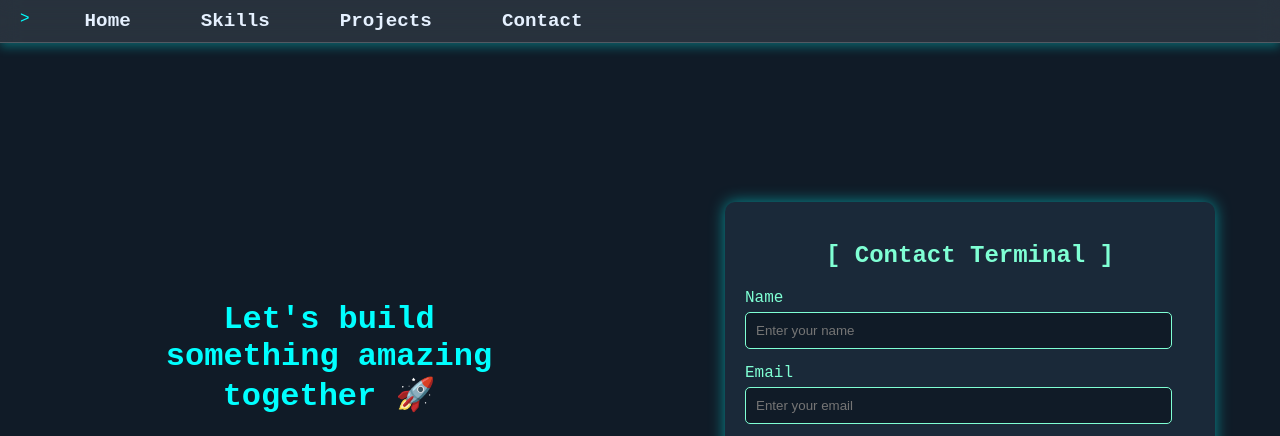
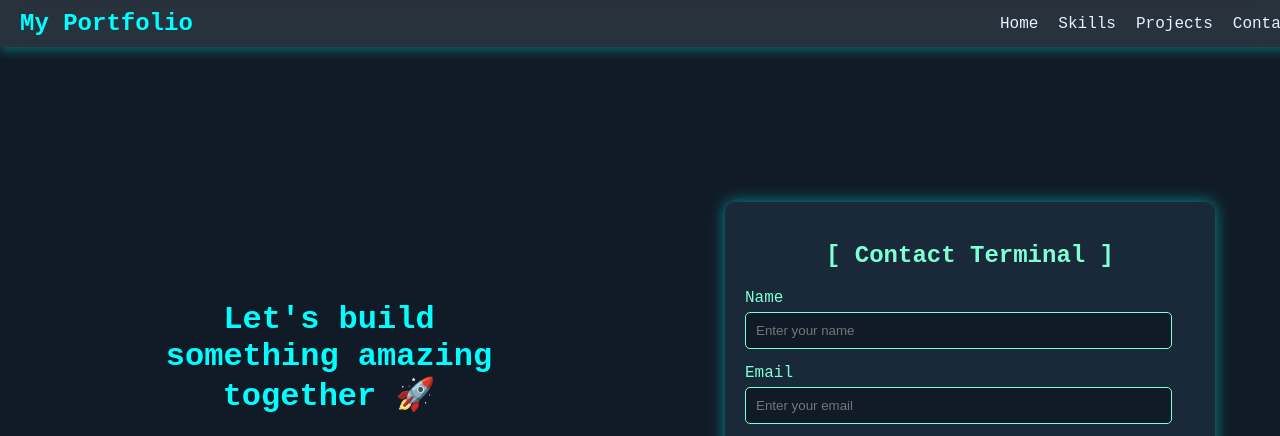
Before and after one commit to Mrunali394/Port, a plain HTML site: page contact.html in a window 1280 px wide. Shown: the top 436 px of the page. Drawn offline with Linux system fonts and the light colour scheme.

Commit message:
Initial commit

```diff
--- a/CSS/about.css
+++ b/CSS/about.css
@@ -17,26 +17,30 @@ body {
   top: 0;
   left: 0;
   width: 100%;
-  background: rgba(255, 255, 255, 0.1); /* Glass effect */
-  backdrop-filter: blur(10px); /* Blur effect for glassmorphism */
-  box-shadow: 0 4px 10px rgba(0, 255, 255, 0.3); /* Neon glow effect */
-  border-bottom: 1px solid rgba(255, 255, 255, 0.2); /* Subtle border */
-  z-index: 1000;
-  padding: 10px 0;
+  background: rgba(255, 255, 255, 0.1);
+  backdrop-filter: blur(10px);
   display: flex;
   justify-content: space-between;
   align-items: center;
+  padding: 10px 20px;
+  z-index: 1000;
+  box-shadow: 0 4px 10px rgba(0, 255, 255, 0.3);
+}
+
+.logo {
+  font-size: 1.5rem;
+  color: #00ffff;
+  font-weight: bold;
 }
 
 .nav-links {
+
+  list-style: none;
   display: flex;
-  list-style: none;
+  gap: 20px;
+  margin: 0;
   padding: 0;
-  margin: 0;
-}
 
-.nav-links li {
-  margin: 0 20px;
 }
 
 
@@ -44,48 +48,48 @@ body {
 .nav-links li a {
   text-decoration: none;
   color: #e6f1ff;
-  font-size: 1.2em;
-  font-weight: bold;
-  padding: 10px 15px;
-  border-radius: 20px;
-  transition: background 0.3s, color 0.3s, text-shadow 0.3s;
+  font-size: 1em;
+  transition: 0.3s;
 }
 
 .nav-links li a:hover {
   background: rgba(0, 255, 255, 0.2);
   color: #00ffff;
-  text-shadow: 0 0 8px rgba(0, 255, 255, 0.8);
-  border: solid 2px aquamarine;
+  border-radius: 5px;
+  padding: 5px 10px;
 }
 
 /* Hamburger Menu */
 .hamburger {
+
+  font-size: 2rem;
+  color: #00ffff;
   display: none;
   cursor: pointer;
-  font-size: 2rem;
-  color: #00ffff;
 }
 
-/* Responsive Design */
+/* Responsive Styles */
 @media (max-width: 768px) {
+  .hamburger {
+    display: block;
+  }
+
   .nav-links {
-    display: none; /* Initially hide the menu */
-    flex-direction: column;
-    background: rgba(255, 255, 255, 0.1);
+    display: none;
     position: absolute;
     top: 60px;
     right: 0;
+    flex-direction: column;
+    background: rgba(255, 255, 255, 0.1);
+    border-radius: 0 0 10px 10px;
     width: 100%;
+    padding: 10px 0;
     box-shadow: 0 4px 10px rgba(0, 255, 255, 0.3);
-    border-radius: 0 0 10px 10px;
+
   }
 
   .nav-links.show {
-    display: flex; /* Show the menu when toggled */
-  }
-
-  .hamburger {
-    display: block; /* Show hamburger menu on smaller screens */
+    display: flex;
   }
 }
 
--- a/CSS/blog.css
+++ b/CSS/blog.css
@@ -16,48 +16,82 @@ body {
     top: 0;
     left: 0;
     width: 100%;
-    background: rgba(255, 255, 255, 0.1); /* Glass effect */
-    backdrop-filter: blur(10px); /* Blur effect for glassmorphism */
-    box-shadow: 0 4px 10px rgba(0, 255, 255, 0.3); /* Neon glow effect */
-    border-bottom: 1px solid rgba(255, 255, 255, 0.2); /* Subtle border */
+    background: rgba(255, 255, 255, 0.1);
+    backdrop-filter: blur(10px);
+    display: flex;
+    justify-content: space-between;
+    align-items: center;
+    padding: 10px 20px;
     z-index: 1000;
-    padding: 10px 0;
+    box-shadow: 0 4px 10px rgba(0, 255, 255, 0.3);
+  }
+
+  .logo {
+    font-size: 1.5rem;
+    color: #00ffff;
+    font-weight: bold;
   }
 
   .nav-links {
+
+    list-style: none;
     display: flex;
-    justify-content: center;
-    list-style: none;
+    gap: 20px;
+    margin: 0;
     padding: 0;
-    margin: 0;
+
   }
 
-  .nav-links li {
-    margin: 0 20px;
-  }
 
-  .def {
-    font-size: 1.2em;
-    font-weight: bold;
-    color: #00ffff;
-  }
 
   .nav-links li a {
     text-decoration: none;
     color: #e6f1ff;
-    font-size: 1.2em;
-    font-weight: bold;
-    padding: 10px 15px;
-    border-radius: 20px;
-    transition: background 0.3s, color 0.3s, text-shadow 0.3s;
+    font-size: 1em;
+    transition: 0.3s;
   }
 
   .nav-links li a:hover {
-    background: rgba(0, 255, 255, 0.2); /* Light glass highlight on hover */
-    color: #00ffff; /* Bright neon effect */
-    text-shadow: 0 0 8px rgba(0, 255, 255, 0.8); /* Glowing text */
-    border: solid 2px aquamarine;
+    background: rgba(0, 255, 255, 0.2);
+    color: #00ffff;
+    border-radius: 5px;
+    padding: 5px 10px;
   }
+
+  /* Hamburger Menu */
+  .hamburger {
+
+    font-size: 2rem;
+    color: #00ffff;
+    display: none;
+    cursor: pointer;
+  }
+
+  /* Responsive Styles */
+  @media (max-width: 768px) {
+    .hamburger {
+      display: block;
+    }
+
+    .nav-links {
+      display: none;
+      position: absolute;
+      top: 60px;
+      right: 0;
+      flex-direction: column;
+      background: rgba(255, 255, 255, 0.1);
+      border-radius: 0 0 10px 10px;
+      width: 100%;
+      padding: 10px 0;
+      box-shadow: 0 4px 10px rgba(0, 255, 255, 0.3);
+
+    }
+
+    .nav-links.show {
+      display: flex;
+    }
+  }
+
 
   /* Blog Page Container */
   .blog-page {
--- a/CSS/contact.css
+++ b/CSS/contact.css
@@ -14,29 +14,30 @@ body, html {
   top: 0;
   left: 0;
   width: 100%;
-  background: rgba(255, 255, 255, 0.1); /* Glass effect */
-  backdrop-filter: blur(10px); /* Blur effect for glassmorphism */
-  box-shadow: 0 4px 10px rgba(0, 255, 255, 0.3); /* Neon glow effect */
-  border-bottom: 1px solid rgba(255, 255, 255, 0.2); /* Subtle border */
-  z-index: 1000;
-  padding: 10px 0;
+  background: rgba(255, 255, 255, 0.1);
+  backdrop-filter: blur(10px);
   display: flex;
   justify-content: space-between;
   align-items: center;
+  padding: 10px 20px;
+  z-index: 1000;
+  box-shadow: 0 4px 10px rgba(0, 255, 255, 0.3);
 }
 
-
+.logo {
+  font-size: 1.5rem;
+  color: #00ffff;
+  font-weight: bold;
+}
 
 .nav-links {
-  display: flex;
 
   list-style: none;
+  display: flex;
+  gap: 20px;
+  margin: 0;
   padding: 0;
-  margin: 0;
-}
 
-.nav-links li {
-  margin: 0 20px;
 }
 
 
@@ -44,48 +45,48 @@ body, html {
 .nav-links li a {
   text-decoration: none;
   color: #e6f1ff;
-  font-size: 1.2em;
-  font-weight: bold;
-  padding: 10px 15px;
-  border-radius: 20px;
-  transition: background 0.3s, color 0.3s, text-shadow 0.3s;
+  font-size: 1em;
+  transition: 0.3s;
 }
 
 .nav-links li a:hover {
   background: rgba(0, 255, 255, 0.2);
   color: #00ffff;
-  text-shadow: 0 0 8px rgba(0, 255, 255, 0.8);
-  border: solid 2px aquamarine;
+  border-radius: 5px;
+  padding: 5px 10px;
 }
 
 /* Hamburger Menu */
 .hamburger {
+
+  font-size: 2rem;
+  color: #00ffff;
   display: none;
   cursor: pointer;
-  font-size: 2rem;
-  color: #00ffff;
 }
 
-/* Responsive Design */
+/* Responsive Styles */
 @media (max-width: 768px) {
+  .hamburger {
+    display: block;
+  }
+
   .nav-links {
-    display: none; /* Initially hide the menu */
-    flex-direction: column;
-    background: rgba(255, 255, 255, 0.1);
+    display: none;
     position: absolute;
     top: 60px;
     right: 0;
+    flex-direction: column;
+    background: rgba(255, 255, 255, 0.1);
+    border-radius: 0 0 10px 10px;
     width: 100%;
+    padding: 10px 0;
     box-shadow: 0 4px 10px rgba(0, 255, 255, 0.3);
-    border-radius: 0 0 10px 10px;
+
   }
 
   .nav-links.show {
-    display: flex; /* Show the menu when toggled */
-  }
-
-  .hamburger {
-    display: block; /* Show hamburger menu on smaller screens */
+    display: flex;
   }
 }
 
--- a/CSS/project.css
+++ b/CSS/project.css
@@ -17,75 +17,82 @@ body {
     top: 0;
     left: 0;
     width: 100%;
-  background: rgba(255, 255, 255, 0.1); /* Glass effect */
-  backdrop-filter: blur(10px); /* Blur effect for glassmorphism */
-  box-shadow: 0 4px 10px rgba(0, 255, 255, 0.3); /* Neon glow effect */
-  border-bottom: 1px solid rgba(255, 255, 255, 0.2); /* Subtle border */
-  z-index: 1000;
-  padding: 10px 0;
+    background: rgba(255, 255, 255, 0.1);
+    backdrop-filter: blur(10px);
     display: flex;
     justify-content: space-between;
     align-items: center;
+    padding: 10px 20px;
+    z-index: 1000;
+    box-shadow: 0 4px 10px rgba(0, 255, 255, 0.3);
+  }
+
+  .logo {
+    font-size: 1.5rem;
+    color: #00ffff;
+    font-weight: bold;
   }
 
   .nav-links {
+
+    list-style: none;
     display: flex;
-  list-style: none;
+    gap: 20px;
+    margin: 0;
     padding: 0;
-  margin: 0;
+
   }
 
-.nav-links li {
-  margin: 0 20px;
-}
+
 
   .nav-links li a {
     text-decoration: none;
     color: #e6f1ff;
-  font-size: 1.2em;
-  font-weight: bold;
-  padding: 10px 15px;
-  border-radius: 20px;
-  transition: background 0.3s, color 0.3s, text-shadow 0.3s;
+    font-size: 1em;
+    transition: 0.3s;
   }
 
   .nav-links li a:hover {
     background: rgba(0, 255, 255, 0.2);
     color: #00ffff;
-  text-shadow: 0 0 8px rgba(0, 255, 255, 0.8);
-  border: solid 2px aquamarine;
+    border-radius: 5px;
+    padding: 5px 10px;
   }
 
   /* Hamburger Menu */
   .hamburger {
+
+    font-size: 2rem;
+    color: #00ffff;
     display: none;
     cursor: pointer;
-  font-size: 2rem;
-  color: #00ffff;
   }
 
-/* Responsive Design */
+  /* Responsive Styles */
   @media (max-width: 768px) {
+    .hamburger {
+      display: block;
+    }
+
     .nav-links {
-    display: none; /* Initially hide the menu */
-    flex-direction: column;
-    background: rgba(255, 255, 255, 0.1);
+      display: none;
       position: absolute;
       top: 60px;
       right: 0;
+      flex-direction: column;
+      background: rgba(255, 255, 255, 0.1);
+      border-radius: 0 0 10px 10px;
       width: 100%;
+      padding: 10px 0;
       box-shadow: 0 4px 10px rgba(0, 255, 255, 0.3);
-    border-radius: 0 0 10px 10px;
+
     }
 
     .nav-links.show {
-    display: flex; /* Show the menu when toggled */
+      display: flex;
+    }
   }
 
-  .hamburger {
-    display: block; /* Show hamburger menu on smaller screens */
-  }
-}
 
   /* Debugger Container */
   .debugger {
--- a/CSS/skills.css
+++ b/CSS/skills.css
@@ -11,73 +11,79 @@ body {
   top: 0;
   left: 0;
   width: 100%;
-  background: rgba(255, 255, 255, 0.1); /* Glass effect */
-  backdrop-filter: blur(10px); /* Blur effect for glassmorphism */
-  box-shadow: 0 4px 10px rgba(0, 255, 255, 0.3); /* Neon glow effect */
-  border-bottom: 1px solid rgba(255, 255, 255, 0.2); /* Subtle border */
-  z-index: 1000;
-  padding: 10px 0;
+  background: rgba(255, 255, 255, 0.1);
+  backdrop-filter: blur(10px);
   display: flex;
   justify-content: space-between;
   align-items: center;
+  padding: 10px 20px;
+  z-index: 1000;
+  box-shadow: 0 4px 10px rgba(0, 255, 255, 0.3);
+}
+
+.logo {
+  font-size: 1.5rem;
+  color: #00ffff;
+  font-weight: bold;
 }
 
 .nav-links {
+
+  list-style: none;
   display: flex;
-  list-style: none;
+  gap: 20px;
+  margin: 0;
   padding: 0;
-  margin: 0;
+
 }
 
-.nav-links li {
-  margin: 0 20px;
-}
+
 
 .nav-links li a {
   text-decoration: none;
   color: #e6f1ff;
-  font-size: 1.2em;
-  font-weight: bold;
-  padding: 10px 15px;
-  border-radius: 20px;
-  transition: background 0.3s, color 0.3s, text-shadow 0.3s;
+  font-size: 1em;
+  transition: 0.3s;
 }
 
 .nav-links li a:hover {
   background: rgba(0, 255, 255, 0.2);
   color: #00ffff;
-  text-shadow: 0 0 8px rgba(0, 255, 255, 0.8);
-  border: solid 2px aquamarine;
+  border-radius: 5px;
+  padding: 5px 10px;
 }
 
 /* Hamburger Menu */
 .hamburger {
+
+  font-size: 2rem;
+  color: #00ffff;
   display: none;
   cursor: pointer;
-  font-size: 2rem;
-  color: #00ffff;
 }
 
-/* Responsive Design */
+/* Responsive Styles */
 @media (max-width: 768px) {
+  .hamburger {
+    display: block;
+  }
+
   .nav-links {
-    display: none; /* Initially hide the menu */
-    flex-direction: column;
-    background: rgba(255, 255, 255, 0.1);
+    display: none;
     position: absolute;
     top: 60px;
     right: 0;
+    flex-direction: column;
+    background: rgba(255, 255, 255, 0.1);
+    border-radius: 0 0 10px 10px;
     width: 100%;
+    padding: 10px 0;
     box-shadow: 0 4px 10px rgba(0, 255, 255, 0.3);
-    border-radius: 0 0 10px 10px;
+
   }
 
   .nav-links.show {
-    display: flex; /* Show the menu when toggled */
-  }
-
-  .hamburger {
-    display: block; /* Show hamburger menu on smaller screens */
+    display: flex;
   }
 }
 
--- a/JS/contact.js
+++ b/JS/contact.js
@@ -1,3 +1,8 @@
+document.getElementById('hamburger').addEventListener('click', () => {
+  const navLinks = document.getElementById('nav-links');
+  navLinks.classList.toggle('show');
+});
+
 const canvas = document.getElementById('matrix');
 const ctx = canvas.getContext('2d');
 canvas.width = window.innerWidth;
--- a/JS/project.js
+++ b/JS/project.js
@@ -1,4 +1,9 @@
 // Toggle Project Details
+document.getElementById('hamburger').addEventListener('click', () => {
+  const navLinks = document.getElementById('nav-links');
+  navLinks.classList.toggle('show');
+});
+
 function toggleDetails(header) {
     const details = header.nextElementSibling;
     const arrow = header.querySelector('.arrow');
--- /dev/null
+++ b/JS/skills.js
@@ -0,0 +1,4 @@
+document.getElementById('hamburger').addEventListener('click', () => {
+    const navLinks = document.getElementById('nav-links');
+    navLinks.classList.toggle('show');
+  });
--- a/contact.html
+++ b/contact.html
@@ -10,17 +10,14 @@
 <body>
   <!-- Glass Navbar -->
   <nav class="glass-navbar">
-    <ul class="nav-links">
-        <li class="def"> > </li>
-        <li><a href="index.html">Home</a></li>
-        <li><a href="skills.html">Skills</a></li>
-        <li><a href="./projects.html">Projects</a></li>
-        <li><a href="contact.html">Contact</a></li>
+    <div class="logo">My Portfolio</div>
+    <div class="hamburger" id="hamburger">&#9776;</div>
+    <ul class="nav-links" id="nav-links">
+      <li><a href="index.html">Home</a></li>
+      <li><a href="skills.html">Skills</a></li>
+      <li><a href="projects.html">Projects</a></li>
+      <li><a href="contact.html">Contact</a></li>
     </ul>
-    <div class="hamburger" onclick="toggleMenu()">
-      &#9776; <!-- Unicode for hamburger icon -->
-    </div>
-
   </nav>
   <canvas id="matrix"></canvas>
   <div class="container">
```
Also changed, not shown: JS/about.js (+6 -5 lines), JS/blog.js (+7 -5 lines), about.html (+11 -11 lines), projects.html (+4 -7 lines), skills.html (+4 -6 lines). Lines whose indentation alone changed are shown as unchanged.
